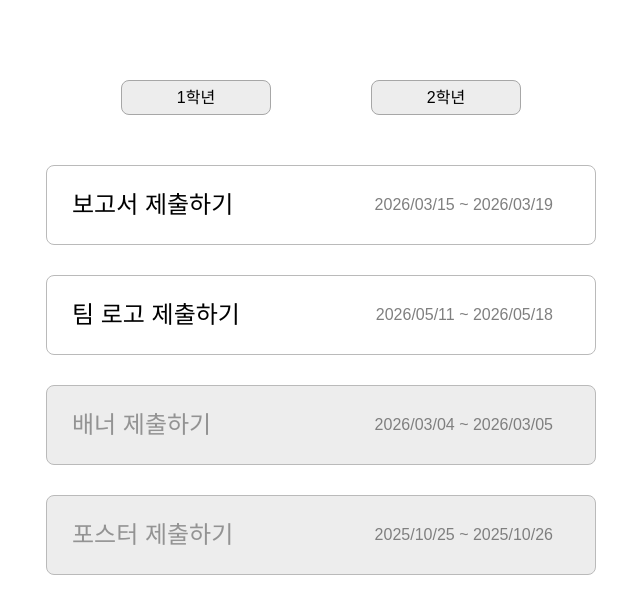
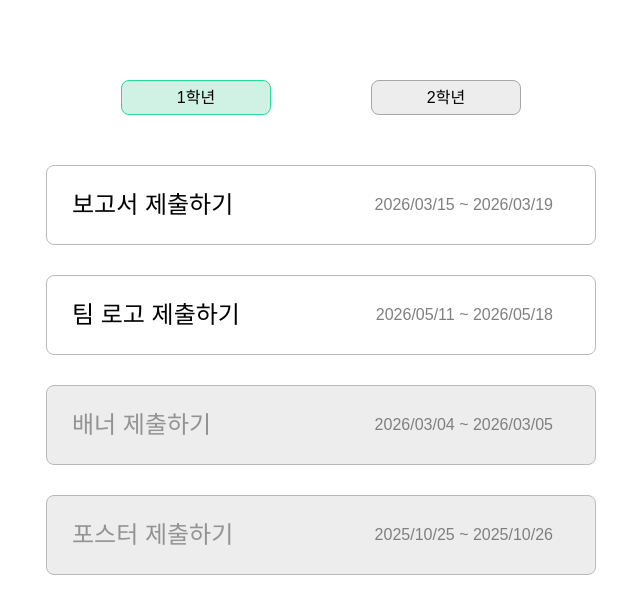
Before and after one commit to VOID-GSM/GIF_Admin, a Next.js app: page /SubmitForm in a window 1280 px wide. Shown: the top 614 px of the page, without its empty margins (319-959 px from the left). Built offline with nearby package versions, Linux system fonts and the light colour scheme.

Commit message:
refactor: 학년 매직넘버 상수로 분리

```diff
--- a/src/view/submitForm/ui/SubmitFormView.tsx
+++ b/src/view/submitForm/ui/SubmitFormView.tsx
@@ -6,16 +6,16 @@ import DateFilter from '@/src/features/DateFilter/ui/DateFilter';
 
 export default function SubmitForm() {
   const [selectedGrade, setSelectedGrade] = useState(1);
-  const grades = [1, 2];
+  const SUPPORTED_GRADES: number[] = [1, 2];
 
   return (
     <div className="flex flex-col gap-[50px] items-center mt-20">
-      <div className="flex gap-25">
-        {grades.map((grade) => (
+      <div className="flex gap-[100px]">
+        {SUPPORTED_GRADES.map((grade) => (
           <GradeButton
             key={grade}
             value={grade}
-            isSeleted={selectedGrade === grade}
+            isSelected={selectedGrade === grade}
             onClick={() => setSelectedGrade(grade)}
           />
         ))}
```
